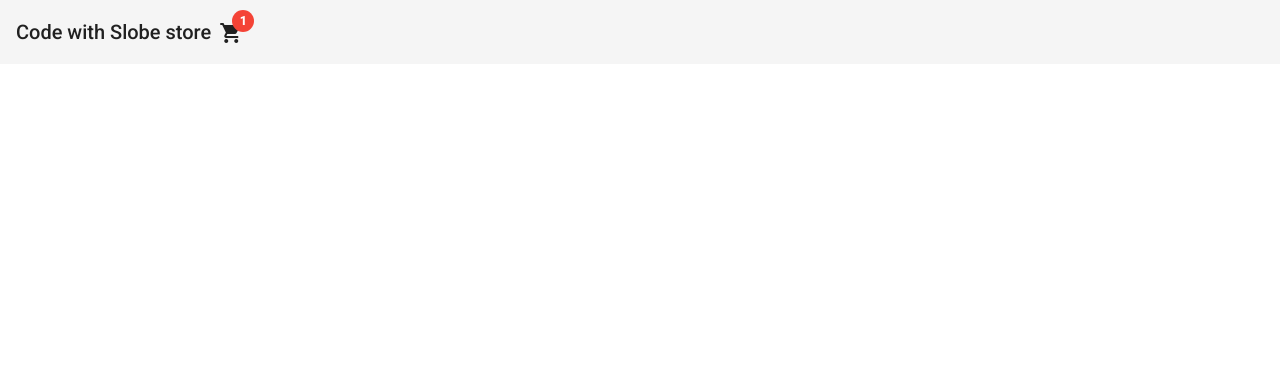
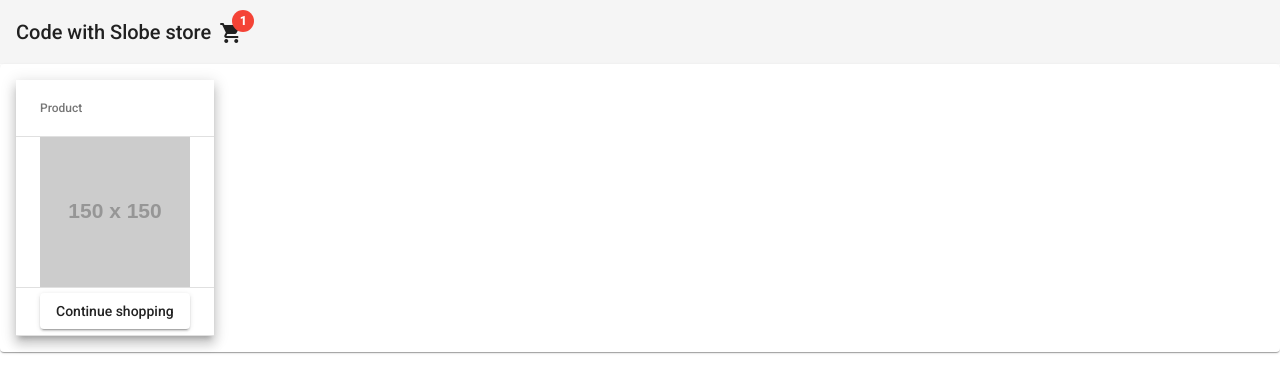
Before and after one commit to vargavd/ng-webshop-freecodecamp, an Angular app: page /cart in a window 1280 px wide. Before the commit this address led to /. Shown: the top 392 px of the page. Built offline with nearby package versions, Linux system fonts and the light colour scheme.

Commit message:
Cart component start

```diff
--- a/src/app/app.module.ts
+++ b/src/app/app.module.ts
@@ -21,8 +21,9 @@
 import { HeaderComponent } from './components/header/header.component';
 import { HomeComponent } from './pages/home/home.component';
 import { ProductsHeaderComponent } from './pages/home/components/products-header/products-header.component';
-import { FiltersComponent } from './app/pages/home/components/filters/filters.component';
+import { FiltersComponent } from './pages/home/components/filters/filters.component';
 import { ProductBoxComponent } from './pages/home/components/product-box/product-box.component';
+import { CartComponent } from './pages/cart/cart.component';
 
 @NgModule({
   declarations: [
@@ -31,7 +32,8 @@
     HomeComponent,
     ProductsHeaderComponent,
     FiltersComponent,
-    ProductBoxComponent
+    ProductBoxComponent,
+    CartComponent
   ],
   imports: [
     BrowserModule,
--- /dev/null
+++ b/src/app/pages/cart/cart.component.html
@@ -0,0 +1,23 @@
+<mat-card class="max-w-7xl mx-auto" *ngIf="cart.items.length">
+  <table mat-table [dataSource]="dataSource" class="mat-elevation-z8 w-full">
+    <ng-container matColumnDef="product">
+      <th mat-header-cell *matHeaderCellDef>Product</th>
+      <td mat-cell *matCellDef="let element">
+        <img src="{{ element.product }}" alt="product" class="w-[100px] my-5" />
+      </td>
+      <td mat-footer-cell *matFooterCellDef>
+        <button mat-raised-button routerLink="/home">Continue shopping</button>
+      </td>
+    </ng-container>
+
+    <tr mat-header-row *matHeaderRowDef="displayedColumns"></tr>
+    <tr mat-row *matRowDef="let row; columns: displayedColumns"></tr>
+    <tr mat-footer-row *matFooterRowDef="displayedColumns"></tr>
+  </table>
+</mat-card>
+<mat-card *ngIf="!cart.items.length">
+  <p>
+    Your cart is empty.
+    <button mat-raised-button routerLink="/home">Start shopping</button>
+  </p>
+</mat-card>
--- /dev/null
+++ b/src/app/pages/cart/cart.component.ts
@@ -0,0 +1,32 @@
+import { Component, OnInit } from '@angular/core';
+import { Cart, CartItem } from 'src/app/models/cart.model';
+
+@Component({
+  selector: 'app-cart',
+  templateUrl: './cart.component.html'
+})
+export class CartComponent implements OnInit {
+  cart: Cart = { items: [{
+    product: 'https://via.placeholder.com/150',
+    name: 'Snickers',
+    price: 150,
+    quantity: 1,
+    id: 1
+  }]};
+  dataSource: Array<CartItem> = [];
+  displayedColumns: Array<string> = [
+    'product',
+    // 'name',
+    // 'price',
+    // 'quantity',
+    // 'total',
+    // 'action'
+  ]
+
+  constructor() { }
+
+  ngOnInit(): void {
+    this.dataSource = this.cart.items;
+  }
+
+}
```
Also changed, not shown: src/app/app-routing.module.ts (+6 -1 lines), src/app/models/cart.model.ts (added, +11 -0 lines), src/app/pages/home/components/filters/filters.component.html (renamed from src/app/app/pages/home/components/filters/filters.component.html), src/app/pages/home/components/filters/filters.component.ts (renamed from src/app/app/pages/home/components/filters/filters.component.ts).
